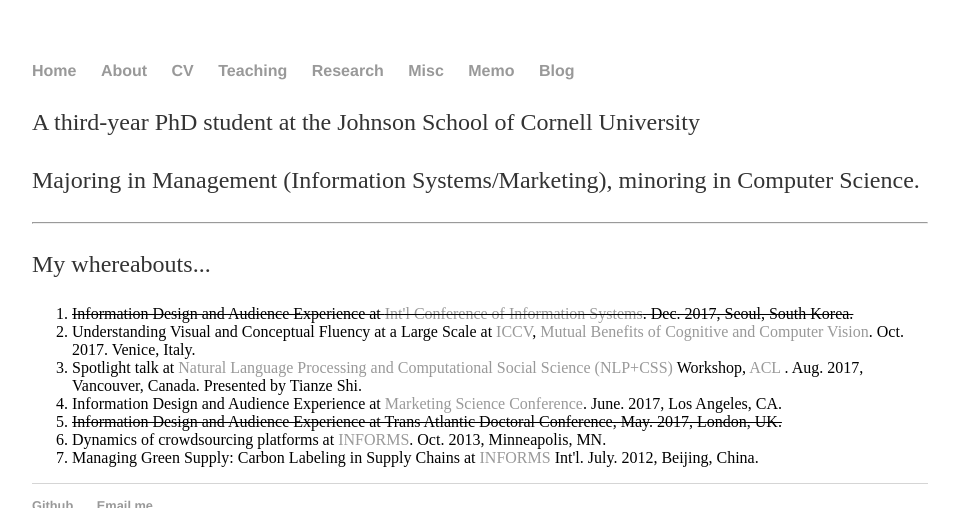
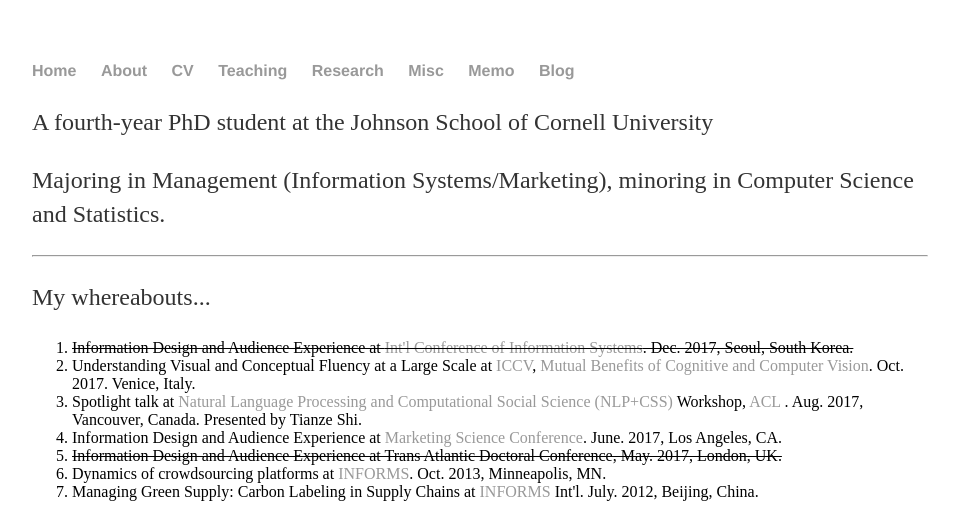
Before and after one commit to shenglih/shenglih.github.io, a Jekyll site: the page built from About/index.html, in a window 1280 px wide, cut to the strip 0-508 px from the top of the page. Shown: the whole strip, without its empty margins (160-1119 px from the left). Built offline with Jekyll 4.4.1, drawn with Linux system fonts in a browser that asks for light colours.

Commit message:
Update index.html

```diff
--- a/About/index.html
+++ b/About/index.html
@@ -3,8 +3,8 @@ layout: about
 title: Shengli Hu, About
 ---
 <div class="blurb">
-	<p> A third-year PhD student at the Johnson School of Cornell University </p>
-	<p> Majoring in Management (Information Systems/Marketing), minoring in Computer Science. </p>
+	<p> A fourth-year PhD student at the Johnson School of Cornell University </p>
+	<p> Majoring in Management (Information Systems/Marketing), minoring in Computer Science and Statistics. </p>
 
 	<hr>
 
```
